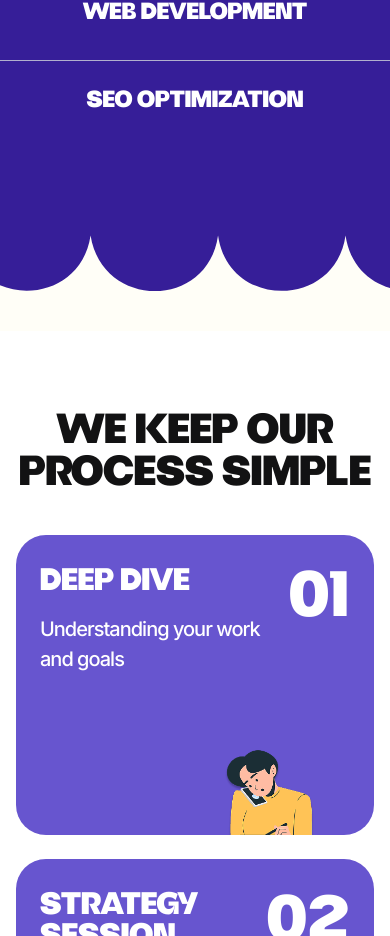
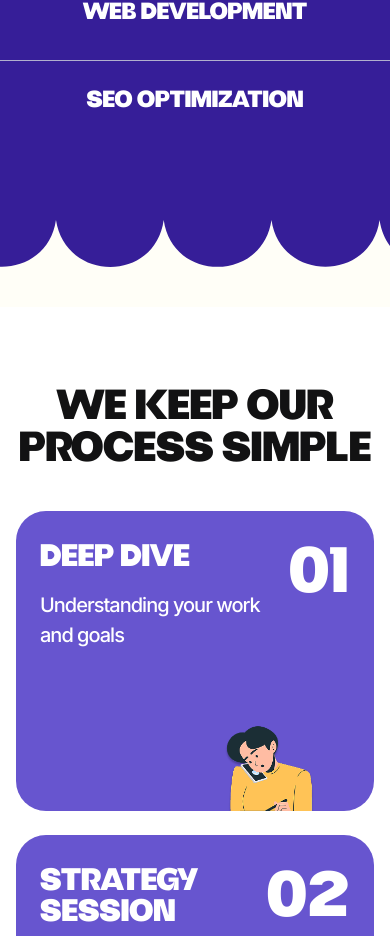
Before and after one commit to cyber-zeff/vistazo-main, a Next.js app: page / in a window 390 px wide. Shown: the part 1113-2049 px from the top of the page. Built offline with nearby package versions, Linux system fonts and the light colour scheme.

Commit message:
fixed the bubble image height

```diff
--- a/app/components/CTA.tsx
+++ b/app/components/CTA.tsx
@@ -29,7 +29,7 @@
                     <svg
                         xmlns="http://www.w3.org/2000/svg"
                         viewBox="0 0 1440 175"
-                        className="max-md:relative max-md:-left-27 lg:w-full h-38.75 lg:h-auto"
+                        className="max-md:relative max-md:-left-27 lg:w-full h-32.75 lg:h-auto"
                         fill="none"
                         preserveAspectRatio="none"
                     >
--- a/app/components/Services.tsx
+++ b/app/components/Services.tsx
@@ -178,7 +178,7 @@
             </section>
 
             <div className="bg-[#FFFEF7] w-full m-0 p-0 overflow-hidden pb-10 md:pb-20">
-                <svg xmlns="http://www.w3.org/2000/svg" width="1440" height="175" viewBox="0 0 1440 175" fill="none" className="max-md:relative max-md:-left-13 lg:w-full h-38.75 lg:h-auto">
+                <svg xmlns="http://www.w3.org/2000/svg" width="1440" height="175" viewBox="0 0 1440 175" fill="none" className="max-md:relative max-md:-left-44 lg:w-full h-32.75 lg:h-auto">
                     <path d="M-144 0V174.661C-108.583 171.493 -81.339 147.058 -76.3442 112.217C-64.0845 195.474 55.7888 195.474 68.0486 112.217C81.2164 195.474 200.182 196.379 211.987 112.217C223.793 195.927 344.12 195.474 355.926 112.217C368.186 195.927 488.513 195.022 500.319 112.217C513.033 196.832 633.814 194.57 644.258 112.217C649.252 194.117 781.385 196.832 788.196 112.217C800.91 195.475 919.875 195.927 932.589 112.217C945.303 195.927 1064.96 195.415 1076.53 112.217C1088.79 195.928 1206.39 195.928 1220.47 112.217C1234.54 195.928 1351.69 195.475 1364.86 112.217C1375.76 194.57 1497.45 196.38 1508.8 112.217C1513.34 144.796 1539.22 171.493 1576 174.661V0L-144 0Z" fill="#361E98" />
                 </svg>
             </div>
```
